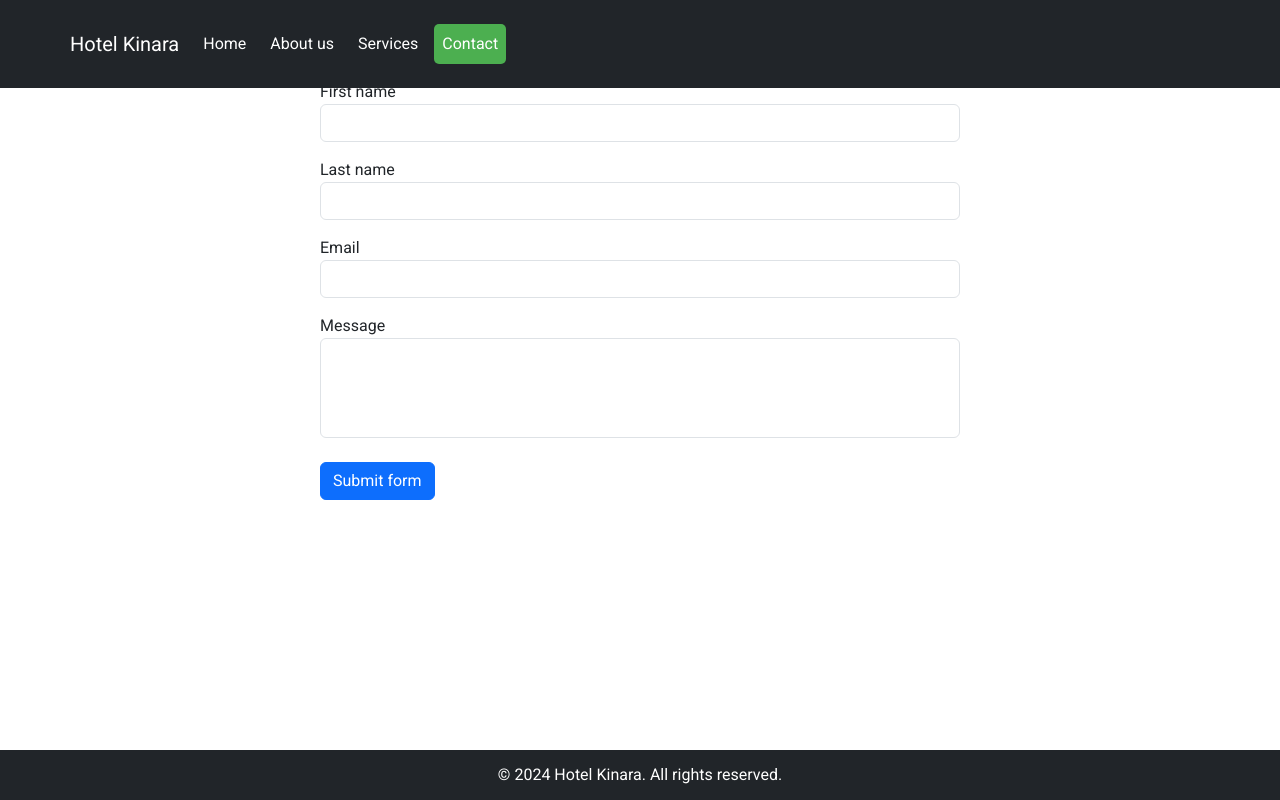
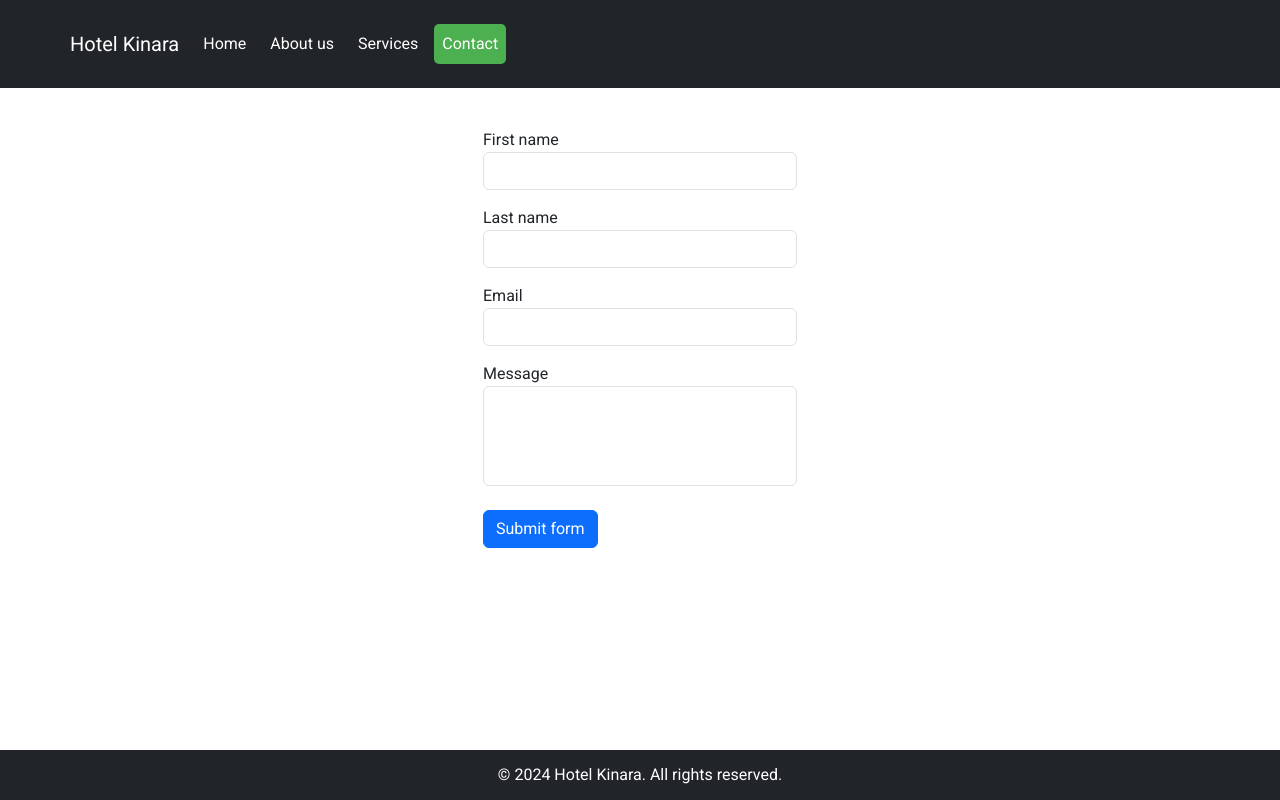
Before and after one commit to Shubh-Dhanawade/Hotel-kinara, an Angular app: page /contact in a window 1280 px wide. Built offline with nearby package versions, Linux system fonts and the light colour scheme.

Commit message:
Contact page issue solve

```diff
--- a/src/app/Pages/contact-us/contact-us.component.html
+++ b/src/app/Pages/contact-us/contact-us.component.html
@@ -1,4 +1,6 @@
-<div class="d-flex justify-content-center align-items-center" style="width: 100vw;">
+<div class="row mt-5 justify-content-center">
+    <div class="col-6">
+        <div class="d-flex justify-content-center align-items-center ">
 
 
             <form class="needs-validation justify-content-center m-auto" novalidate style="width: 50%;">
@@ -26,13 +28,17 @@
                 <div class="form-row w-100">
                     <div class="col-md-4 mb-4 w-100">
                         <label for="validationTooltip03">Message </label>
-                <input type="text" class="form-control" id="validationTooltip03" required style="height: 100px;">
+                        <input type="text" class="form-control" id="validationTooltip03" required
+                            style="height: 100px;">
 
                     </div>
 
                 </div>
-        <button class="btn btn-primary justify-content-center align-content-center" type="submit">Submit form</button>
+                <button class="btn btn-primary justify-content-center align-content-center" type="submit">Submit
+                    form</button>
             </form>
 
 
         </div>
+    </div>
+</div>
```
Lines whose indentation alone changed are shown as unchanged.
